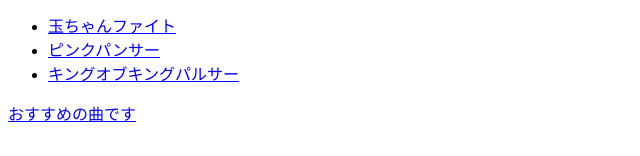
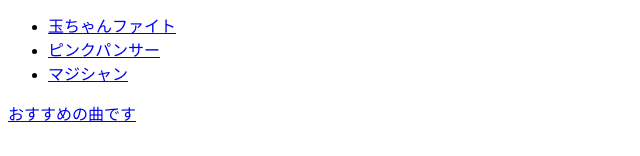
Before and after one commit to shikasai/ippanndannsei, a plain HTML site: page index.html in a window 1280 px wide. Shown: the part 397-553 px from the top of the page, without its empty margins (0-640 px from the left). Drawn offline with Linux system fonts and the light colour scheme.

Commit message:
Update index.html

```diff
--- a/index.html
+++ b/index.html
@@ -17,8 +17,8 @@
    		<li>
    			<a href="http://www.pachimaga.com/database/machine/slot_index.php?id=5182">ピンクパンサー</a>
    		</li>
-   		<li><a href="https://www.p-world.co.jp/machine/database/3494">
-   		キングオブキングパルサー</a>
+   		<li><a href="https://www.pachinkovillage.com/slot/s.php?M=3129">
+   		マジシャン</a>
    		</li>
    	</ul>
    <a href="https://www.youtube.com/watch?v=q3ZY_Wv0BHc">おすすめの曲です</a>
```
